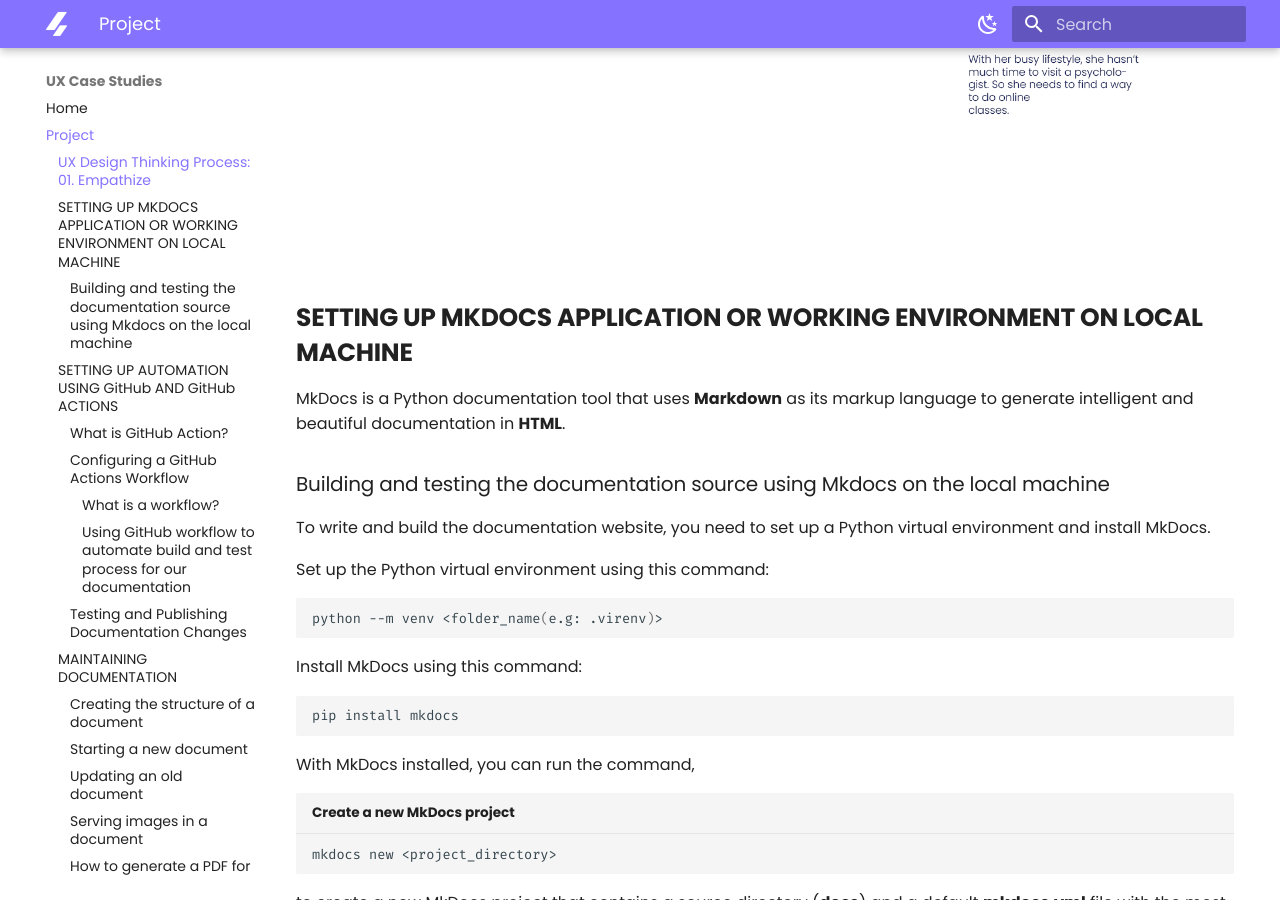
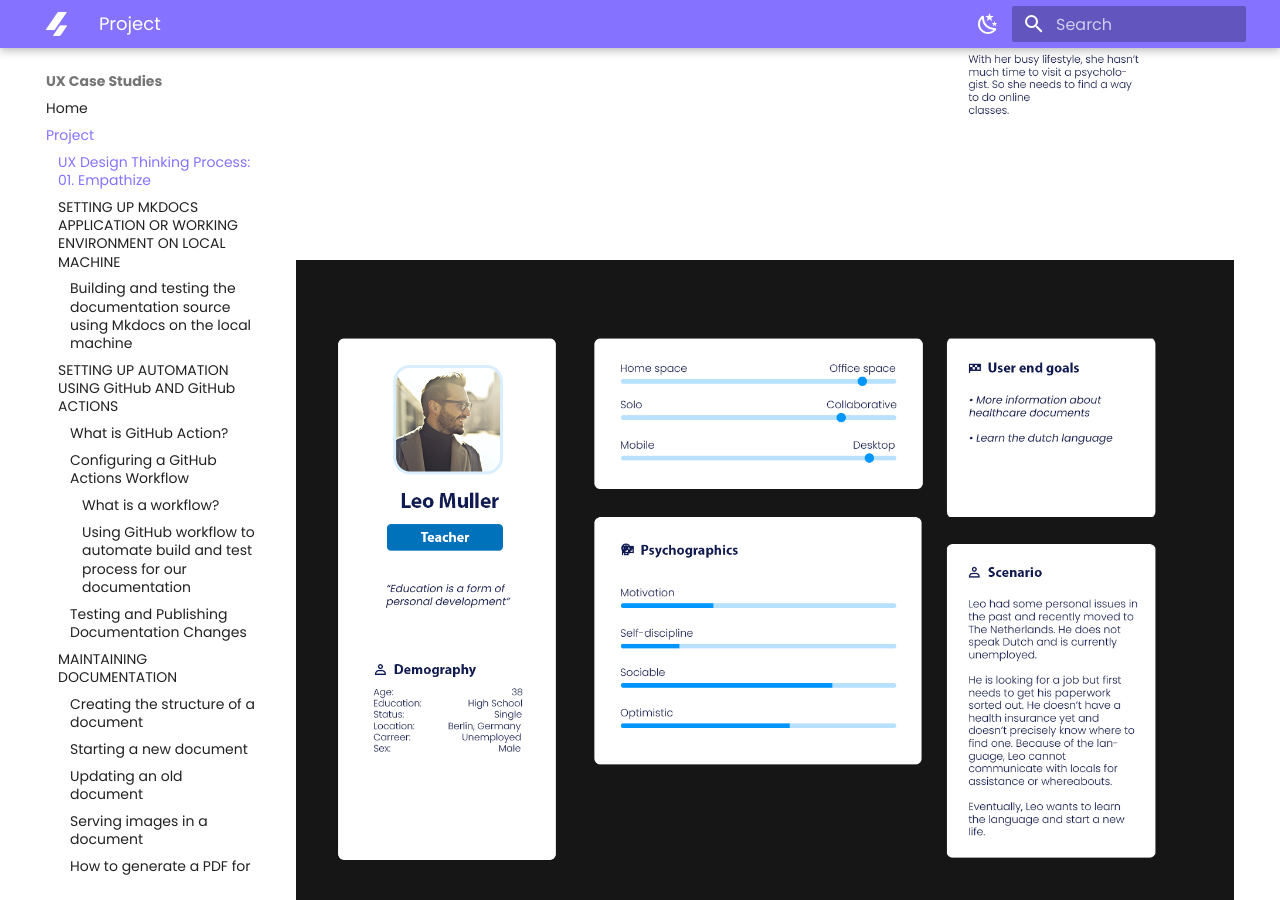
Before and after one commit to divstackio/docs-study, an MkDocs documentation site: the page built from docs/project.md, in a window 1280 px wide and 900 px high, scrolled down 1117 px. Built offline with MkDocs 1.6.1 and Material for MkDocs 9.7.7, drawn with Linux system fonts in a browser that asks for light colours.

Commit message:
Update project.md

```diff
--- a/docs/project.md
+++ b/docs/project.md
@@ -22,6 +22,7 @@
 
 We started our project by empathizing with users and create random personas.
 ![Persona 01](img/persona001.png)
+![Persona 02](img/persona002.png)
 
 
 ## **SETTING UP MKDOCS APPLICATION OR WORKING ENVIRONMENT ON LOCAL MACHINE**
```
